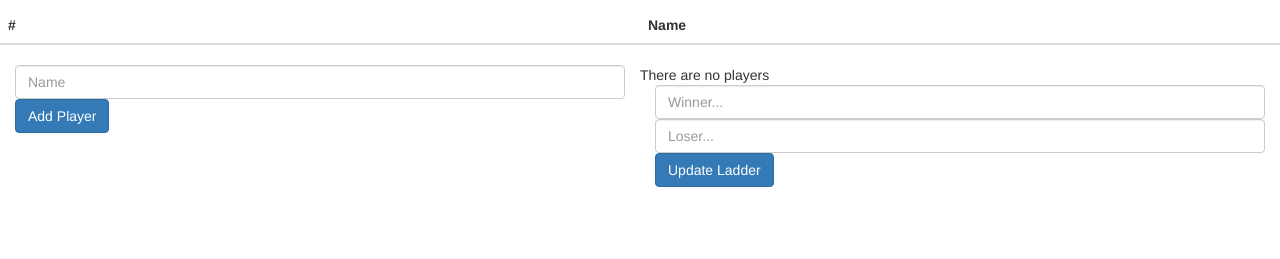
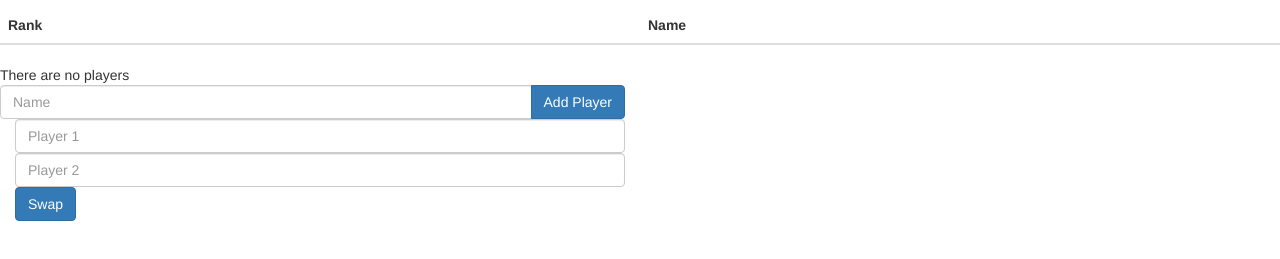
Before and after one commit to ralake/sports_ladder, a website: page public/index.html in a window 1280 px wide. Shown: the part 63-322 px from the top of the page. Drawn offline with nearby package versions, Linux system fonts and the light colour scheme; some packages are replaced by stand-ins of ours; no server answers.

Commit message:
Modify add_player input form

```diff
--- a/public/index.html
+++ b/public/index.html
@@ -15,7 +15,7 @@
     <table class="table table-hover">
     <thead>
       <tr>
-        <th class="col-md-6">#</th>
+        <th class="col-md-6">Rank</th>
         <th class="col-md-6">Name</th>
       </tr>
     </thead>
@@ -27,14 +27,22 @@
     </tbody>
     </table>
     <noplayers ng-hide="players">There are no players</noplayers>
-    <form id="addplayer" class="col-lg-6">
-      <input name="name" placeholder="Name" class="form-control col-md-4" type="text" ng-model="formData.name">
-      <button class="btn btn-default btn-primary" type="submit" value="Add Player" ng-click="createPlayer()">Add Player</button>
-    </form>
+    <div class="row">
+      <div class="col-lg-6">
+        <form id="addplayer">
+          <div class="input-group">
+            <input name="name" placeholder="Name" class="form-control col-md-4" type="text" ng-model="formData.name">
+            <span class="input-group-btn">
+              <button class="btn btn-default btn-primary" type="submit" value="Add Player" ng-click="createPlayer()">Add Player</button>
+            </span>
+          </div>
+        </form>
+      </div>
+    </div>
     <form id="update-rank" class="col-lg-6">
-      <input name="winner" placeholder="Winner..." class="form-control col-md-4" type="text" ng-model="formData.winner">
-      <input name="loser" placeholder="Loser..." class="form-control col-md-4" type="text" ng-model="formData.loser">
-      <button class="btn btn-default btn-primary" type="submit" value="Update Ladder" ng-click="updateLadder()">Update Ladder</button>
+      <input name="winner" placeholder="Player 1" class="form-control col-md-4" type="text" ng-model="formData.winner">
+      <input name="loser" placeholder="Player 2" class="form-control col-md-4" type="text" ng-model="formData.loser">
+      <button class="btn btn-default btn-primary" type="submit" value="Update Ladder" ng-click="updateLadder()">Swap</button>
     </form>
   </body>
 </html>
```
